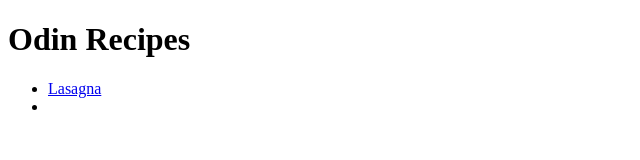
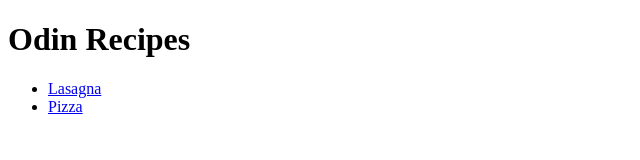
Before and after one commit to hasinhafiz/odin-recipes, a plain HTML site: page index.html in a window 1280 px wide. Shown: the full height of the page, 0-640 px from the left. Drawn offline with Linux system fonts and the light colour scheme.

Commit message:
Fix link to pizza

```diff
--- a/index.html
+++ b/index.html
@@ -9,7 +9,7 @@
     <h1>Odin Recipes</h1>
     <ul>
         <li><a href="./recipes/lasagna.html">Lasagna</a></li>
-        <li><a href="./recipes/pizza.html"></li>
+        <li><a href="./recipes/pizza.html">Pizza</li>
     </ul>
 </body>
 </html>
```
